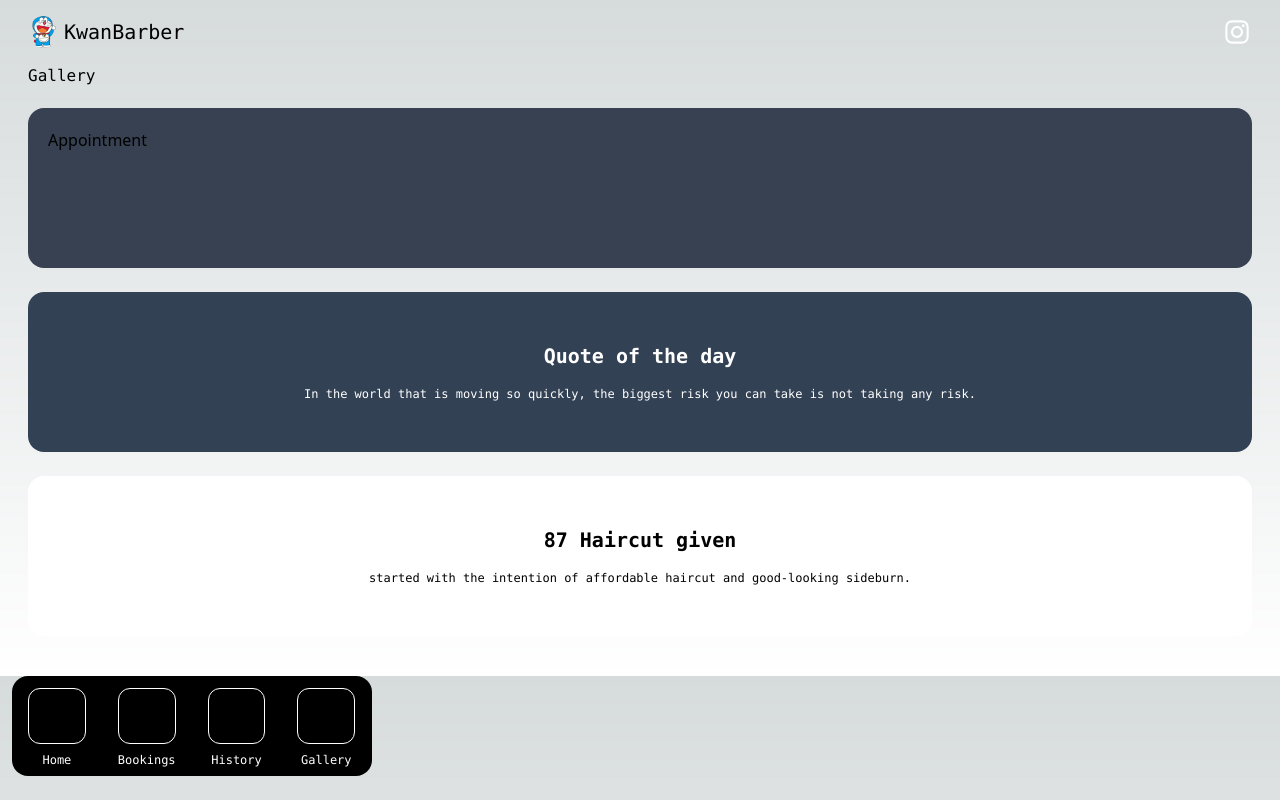
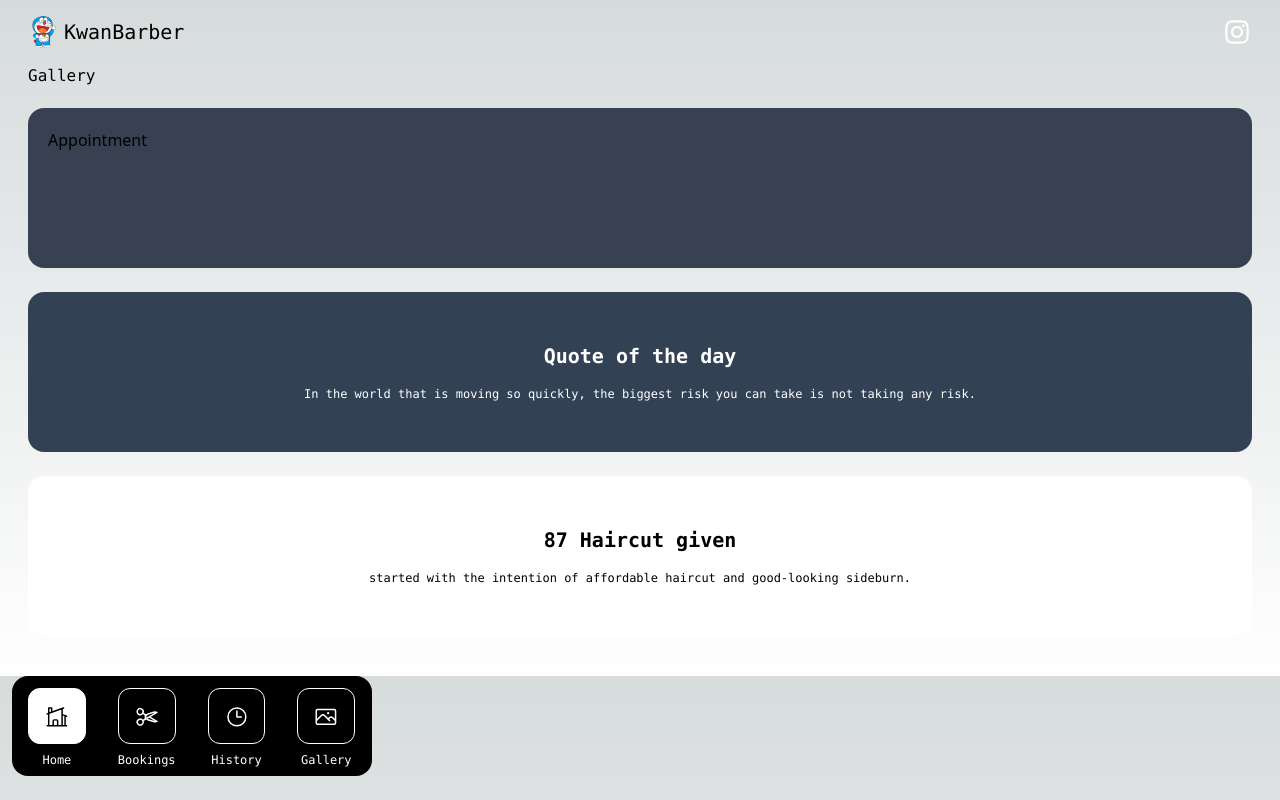
Before and after one commit to Leykwan132/kbarber, a Next.js app: page /gallery in a window 1280 px wide. Built offline with nearby package versions, Linux system fonts and the light colour scheme.

Commit message:
Navbar with functionality.

```diff
--- a/components/Navbar.tsx
+++ b/components/Navbar.tsx
@@ -4,35 +4,74 @@ import {
   PhotoIcon,
   ScissorsIcon,
 } from "@heroicons/react/24/outline";
-import React from "react";
-
+import { useRouter } from "next/router";
+import React, { useState } from "react";
+import { showState } from "@/atoms/showState";
+import { useRecoilState } from "recoil";
 type Props = {};
+type ShowType = "home" | "bookings" | "history" | "gallery";
 
 const Navbar = (props: Props) => {
+  const router = useRouter();
+  const [show, setShow] = useRecoilState(showState);
+  const handleItemClick = (route: String) => {
+    // Update the state to the clicked item index
+    // @ts-ignore
+    setShow(route);
+    router.push("/" + route);
+  };
   return (
     <div className="grid grid-cols-4 gap-8">
-      <div className="flex flex-col items-center justify-center gap-2">
-        <div className="grid w-full p-4 bg-black border border-white rounded-xl h-14">
+      <div
+        onClick={() => handleItemClick("home")}
+        className="flex flex-col items-center justify-center gap-2"
+      >
+        <div
+          className={`${
+            show === "home" ? "bg-white text-black" : "bg-black text-white"
+          } grid w-full p-4  border border-white rounded-xl h-14 transition duration-300 ease-in-out`}
+        >
           <HomeModernIcon />
         </div>
         <div className="font-mono text-xs text-white">Home</div>
       </div>
-      <div className="flex flex-col items-center justify-center gap-2">
-        <div className="grid w-full p-4 bg-black border border-white rounded-xl h-14">
+      <div
+        onClick={() => handleItemClick("bookings")}
+        className="flex flex-col items-center justify-center gap-2"
+      >
+        <div
+          className={`${
+            show === "bookings" ? "bg-white text-black" : "bg-black text-white"
+          } grid w-full p-4  border border-white rounded-xl h-14 transition duration-300 ease-in-out`}
+        >
           <ScissorsIcon />
         </div>
 
         <div className="font-mono text-xs text-white">Bookings</div>
       </div>
-      <div className="flex flex-col items-center justify-center gap-2">
-        <div className="grid w-full p-4 bg-black border border-white rounded-xl h-14">
+      <div
+        onClick={() => handleItemClick("history")}
+        className="flex flex-col items-center justify-center gap-2"
+      >
+        <div
+          className={`${
+            show === "history" ? "bg-white text-black" : "bg-black text-white"
+          } grid w-full p-4  border border-white rounded-xl h-14 transition duration-300 ease-in-out`}
+        >
           <ClockIcon />
         </div>
 
         <div className="font-mono text-xs text-white">History</div>
       </div>
-      <div className="flex flex-col items-center justify-center gap-2">
-        <div className="grid w-full p-4 bg-black border border-white rounded-xl h-14">
+      <div
+        onClick={() => handleItemClick("gallery")}
+        className="flex flex-col items-center justify-center gap-2"
+      >
+        <div
+          className={`${
+            show === "gallery" ? "bg-white text-black" : "bg-black text-white"
+          } grid w-full p-4  border border-white rounded-xl h-14 transition duration-300 ease-in-out`}
+        >
           <PhotoIcon />
         </div>
 
--- a/pages/home.tsx
+++ b/pages/home.tsx
@@ -5,16 +5,17 @@ import Navbar from "@/components/Navbar";
 import Card from "@/components/Card";
 import Appointment from "@/components/Appointment";
 import Header from "@/components/Header";
+import { AnimatedSection } from "@/components/AnimatedSection";
 
 type Props = {};
 
 const Home = (props: Props) => {
   const router = useRouter();
   const { data: session } = useSession();
-  console.log(session);
   return (
     <div className="relative z-20 flex flex-col justify-center py-4 px-7">
       <Header />
+      <AnimatedSection delay={0}>
         <div className="flex items-center">
           <div className="mt-4 font-mono ">{`Hey ${session?.user?.name}! 👋🏻`}</div>
         </div>
@@ -23,6 +24,8 @@ const Home = (props: Props) => {
           <Card content="quote" />
           <Card content="count" />
         </div>
+      </AnimatedSection>
+
       <div className="fixed z-50 bottom-8 ">
         <Navbar />
       </div>
```
Lines whose indentation alone changed are shown as unchanged.
